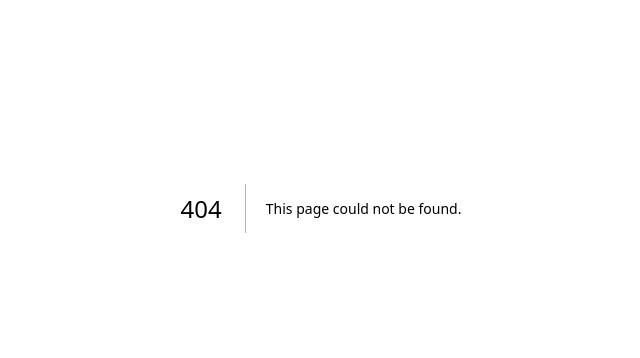
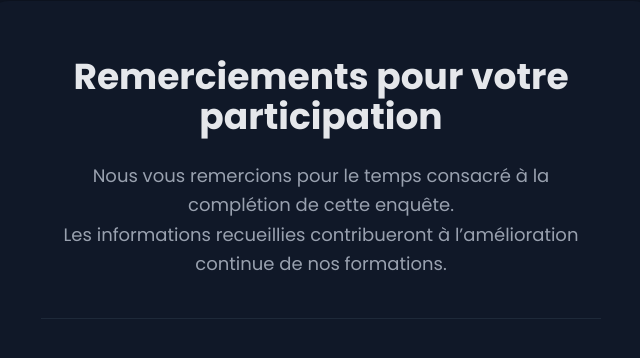
Before and after one commit to Ismail-Rhoulam/survey, a Next.js app: page /thank-you in a window 1280 px wide. Before the commit this address had no page. Shown: the part 192-550 px from the top of the page, without its empty margins (319-959 px from the left). Built offline with nearby package versions, Linux system fonts and the light colour scheme.

Commit message:
commit 4

```diff
--- /dev/null
+++ b/src/app/thank-you/page.tsx
@@ -0,0 +1,26 @@
+import React from 'react';
+
+export default function ThankYouPage() {
+  return (
+    <div className="flex min-h-screen items-center justify-center bg-gray-900 p-4">
+      <main className="w-full max-w-2xl p-10 sm:p-14 bg-gray-900 rounded-3xl
+                       shadow-[0_0_20px_rgba(0,0,0,0.5)] text-center">
+
+        {/* Title */}
+        <h1 className="text-4xl font-bold text-gray-200 mb-6">
+          Remerciements pour votre participation
+        </h1>
+
+        {/* Message */}
+        <p className="text-lg text-gray-400 mb-10 leading-relaxed">
+          Nous vous remercions pour le temps consacré à la complétion de cette enquête.
+          <br />
+          Les informations recueillies contribueront à l’amélioration continue de nos formations.
+        </p>
+
+        {/* Divider */}
+        <div className="w-full h-px bg-gray-800 mb-10" />
+      </main>
+    </div>
+  );
+}
```
